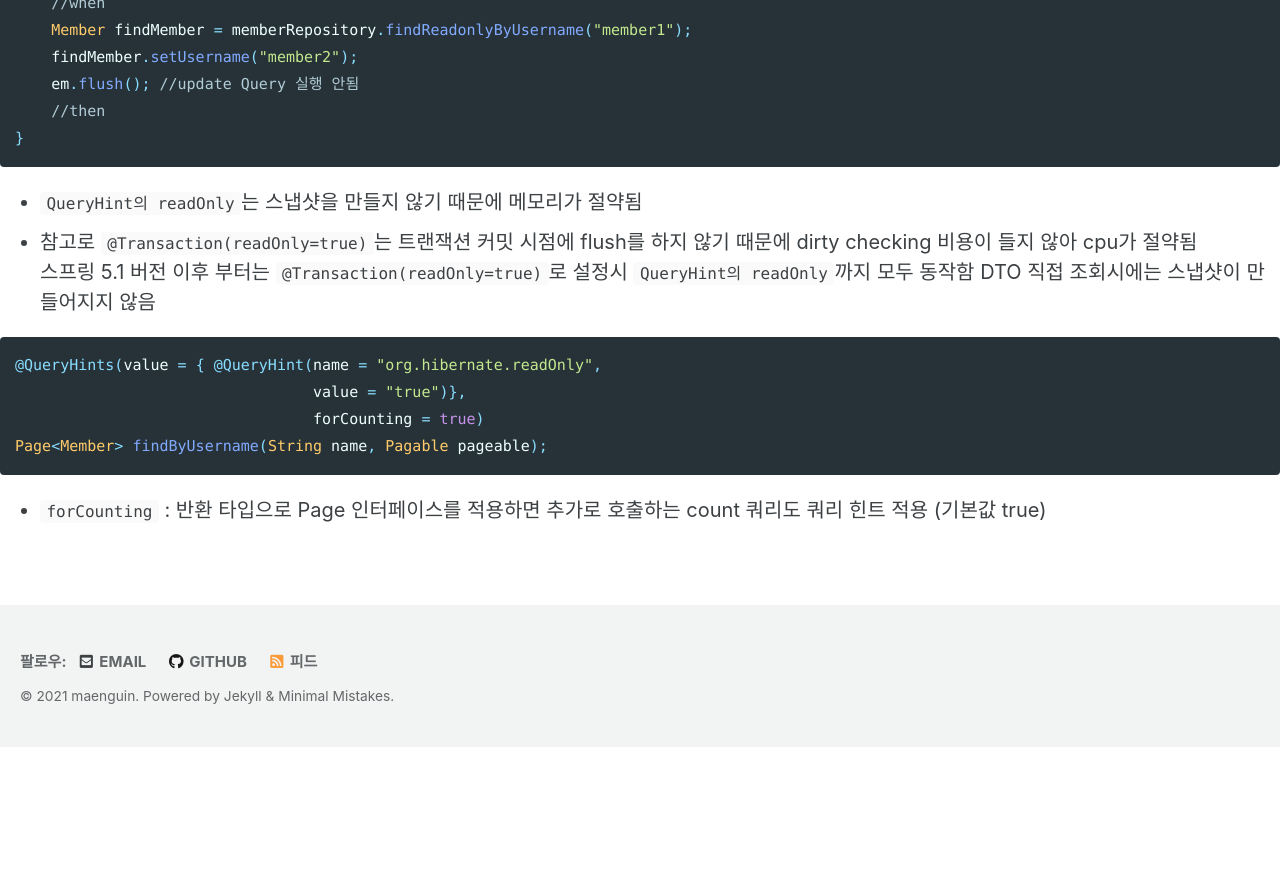
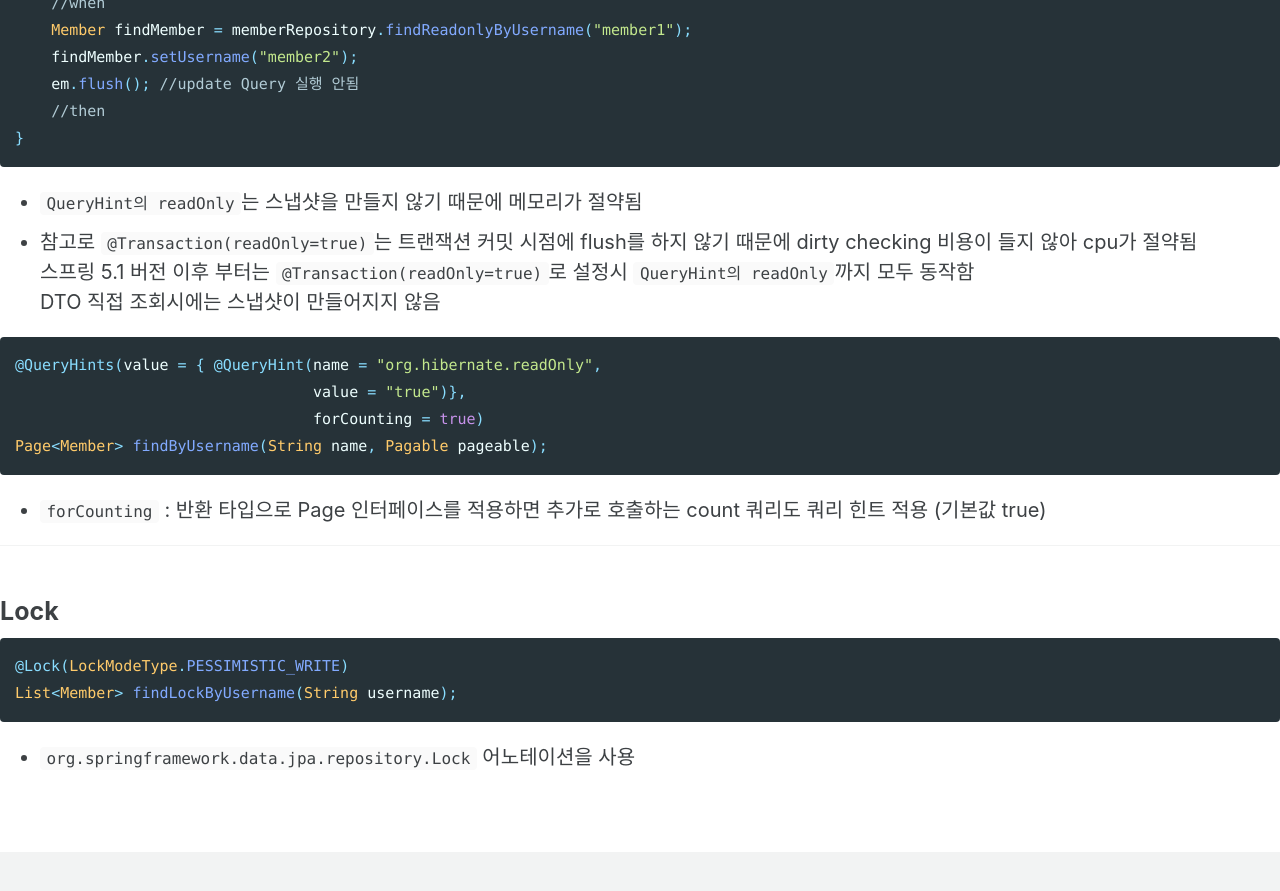
Before and after one commit to maenguin/maenguin.github.io, a Jekyll site: the page built from private/spring-data-jpa.md, in a window 1280 px wide and 900 px high, scrolled down 10716 px. Shown: the top 891 px of the window. Built offline with Jekyll 4.4.1, drawn with Linux system fonts in a browser that asks for light colours; cached includes are drawn as plain includes; our own code applies the rules of GitHub Pages for plain Markdown files; before the commit the page ends 11463 px from its top, so only the background shows below that.

Commit message:
Update spring-data-jpa.md

````diff
--- a/private/spring-data-jpa.md
+++ b/private/spring-data-jpa.md
@@ -360,3 +360,12 @@ public void queryHint() throws Exception {
 Page<Member> findByUsername(String name, Pagable pageable);
 ```
 * `forCounting` : 반환 타입으로 Page 인터페이스를 적용하면 추가로 호출하는 count 쿼리도 쿼리 힌트 적용 (기본값 true)
+
+***
+
+## Lock
+```java
+@Lock(LockModeType.PESSIMISTIC_WRITE)
+List<Member> findLockByUsername(String username);
+```
+* `org.springframework.data.jpa.repository.Lock` 어노테이션을 사용
````
